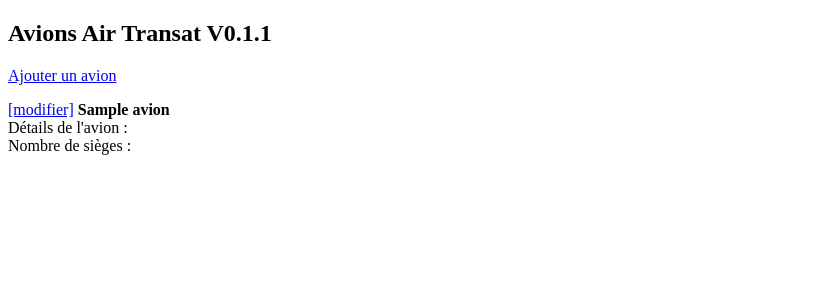
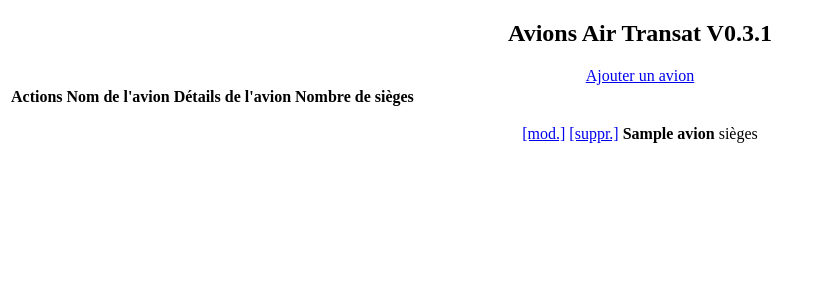
Before and after one commit to WillStanks/Site_Avions, a PHP site: page / in a window 1280 px wide. Shown: the top 300 px of the page, without its empty margins (0-825 px from the left). Run offline with PHP 8.4, Linux system fonts and the light colour scheme; tables that the repository leaves empty or names only in its code hold one stand-in row (values such as "Sample post"); data that the repository does not hold is empty.

Commit message:
Ajout : Page pour supprimer un avion Ajout : Page À propos

```diff
--- a/airport_v0_0_1/avion_modifier.php
+++ b/airport_v0_0_1/avion_modifier.php
@@ -36,7 +36,7 @@
     ?>
 
     <form action="avion_mise_a_jour.php" method="post">
-        <h2>Modifier un avion V0.1.1</h2>
+        <h2>Modifier un avion V0.3.1</h2>
         <p>
             <label for="nom">Nom de l'avion</label> : <input type="text" name="nom" id="nom" value="<?php echo htmlspecialchars($donnees['nom']); ?>" /><br />
             <label for="texte">Détails de l'avion</label> : <textarea rows="4" cols="50" type="text" name="autresDetails" id="autresDetails"><?php echo htmlspecialchars($donnees['autresDetails']); ?></textarea><br />
--- a/airport_v0_0_1/avion_nouveau.php
+++ b/airport_v0_0_1/avion_nouveau.php
@@ -14,7 +14,7 @@
 <body>
 
     <form action="avion_envoyer.php" method="post">
-        <h2>Ajouter un avion V0.1.1</h2>
+        <h2>Ajouter un avion V0.3.1</h2>
         <p>
             <label for="nom">Nom de l'avion</label> : <input type="text" name="nom" id="nom" /><br />
             <label for="titre">Détails de l'avion</label> : <textarea rows="4" cols="50" type="text" name="autresDetails" id="autresDetails"></textarea><br />
--- a/airport_v0_0_1/index.php
+++ b/airport_v0_0_1/index.php
@@ -6,13 +6,14 @@
     <title>Liste des avions</title>
 </head>
 <style>
-    form {
+    form,
+    body {
         text-align: center;
     }
 </style>
 
 <body>
-    <h2>Avions Air Transat V0.1.1</h2>
+    <h2>Avions Air Transat V0.3.1</h2>
 
     <a href="avion_nouveau.php">Ajouter un avion</a>
 
@@ -26,12 +27,25 @@
 
     // Récupération des 10 derniers avions
     $reponse = $bdd->query('SELECT * FROM avion');
+    ?>
 
+    <table>
+        <tr>
+            <th>Actions</th>
+            <th>Nom de l'avion</th>
+            <th>Détails de l'avion</th>
+            <th>Nombre de sièges</th>
+        </tr>
+    </table>
+
+    <?php
     // Affichage de chaque avion (toutes les données sont protégées par htmlspecialchars)
     while ($donnees = $reponse->fetch()) {
-        echo '<p><a href="avion_modifier.php?id=' . $donnees['idAvion'] . '">[modifier]</a> <strong>' .
-            htmlspecialchars($donnees['nom']) . '</strong> </br>';
-        echo htmlspecialchars('Détails de l\'avion : ' . $donnees['autresDetails']) . '</br>' . htmlspecialchars('Nombre de sièges : ' . $donnees['nbreSieges']);
+        echo '<tr><td>' .
+            '<p><a href="avion_modifier.php?id=' . $donnees['idAvion'] . '">[mod.]</a> ' .
+            '<a href="avion_confirmer.php?id=' . $donnees['idAvion'] . '">[suppr.]</a> <strong></td><td>' .
+            htmlspecialchars($donnees['nom']) . '</strong></td><td>';
+        echo htmlspecialchars($donnees['autresDetails']) . '</td><td>' . htmlspecialchars($donnees['nbreSieges']) . ' sièges</td></tr>';
     }
 
     $reponse->closeCursor();
--- a/blogue_v0_1_1/commentaire_mise_a_jour.php
+++ b/blogue_v0_1_1/commentaire_mise_a_jour.php
@@ -16,8 +16,9 @@
 ?>
 <!-- Pour déboguage -->
 <html>
+
 <body>
-		<h2>Mettre à jour un commentaire V0.1.1</h2>
+    <h2>Mettre à jour un commentaire V0.3.1</h2>
     <form action="index.php">
         *** Pour déboguage ***<br />
         Voici le contenu de $_POST envoyé par le formulaire de modification et transmis à la requête : <br />
@@ -25,4 +26,5 @@
         <input type="submit" value="Continuer">
     </form>
 </body>
+
 </html>
```
Also changed, not shown: airport_v0_0_1/a_propos.html (added, +22 -0 lines), airport_v0_0_1/avion_confirmer.php (added, +54 -0 lines), airport_v0_0_1/avion_supprimer.php (renamed from airport_v0_0_1/avion_mise_a_jour.php, +4 -4 lines), blogue_v0_1_1/commentaire_modifier.php (+8 -6 lines), blogue_v0_1_1/index.php (+12 -14 lines), airport_v0_0_1/images/diagrammeVol.PNG (added), airport_v0_0_1/images/diagrammeWill.PNG (added). Lines whose indentation alone changed are shown as unchanged.
